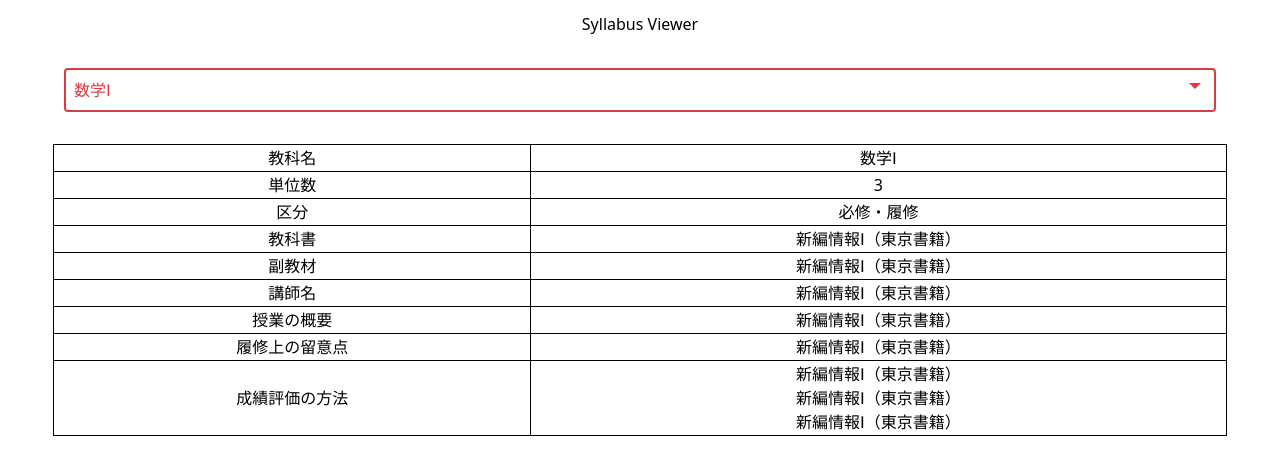
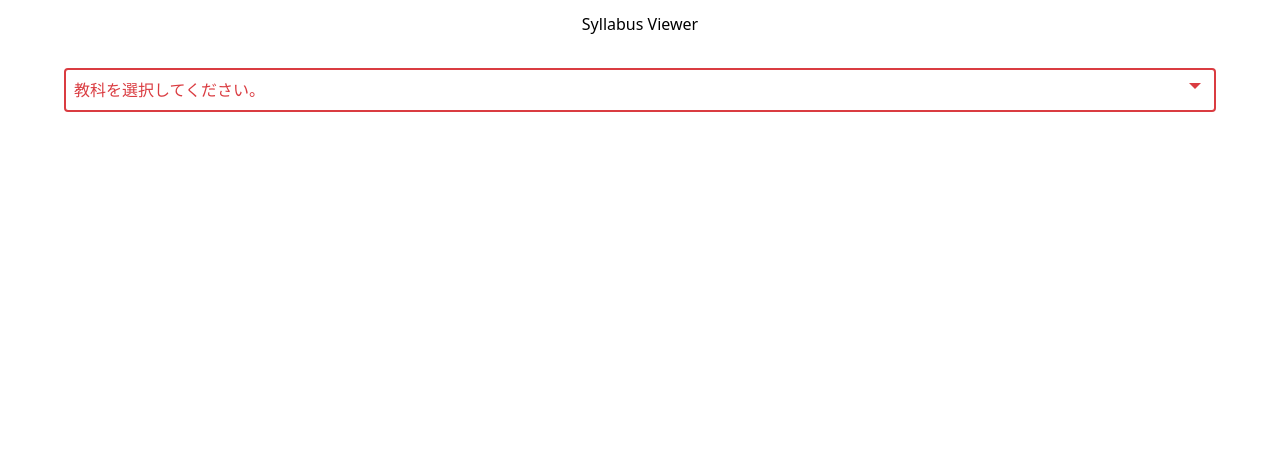
Before and after one commit to jimitas/jibumira-app, a Next.js app: page / in a window 1280 px wide. Shown: the top 468 px of the page. Built offline with nearby package versions, Linux system fonts and the light colour scheme.

Commit message:
教科を選択してください。をはじめに表示する。

```diff
--- a/public/data/syllabus-data.ts
+++ b/public/data/syllabus-data.ts
@@ -16,12 +16,12 @@ const subjects: Subject[] = [
     category: '必修・履修',
     textbook: '新編情報Ⅰ（東京書籍）',
   },
-  {
-    id: 'subject2',
-    subject_class: 'Subject 2 Param 1',
-    credit: 2,
-    category: 'Subject 2 Param 3',
-  },
+  // {
+  //   id: 'subject2',
+  //   subject_class: 'Subject 2 Param 1',
+  //   credit: 2,
+  //   category: 'Subject 2 Param 3',
+  // },
   // 他のダミーデータを追加
 ];
 
--- a/src/pages/index.tsx
+++ b/src/pages/index.tsx
@@ -3,7 +3,12 @@ import subjects, { Subject } from "../../public/data/syllabus-data";
 import styles from "./index.module.css";
 
 export default function Home() {
-  const [selectedSubject, setSelectedSubject] = useState<Subject>(subjects[0]);
+  const [selectedSubject, setSelectedSubject] = useState<Subject | null>(null);
+
+  useEffect(() => {
+    // ページ読み込み時に最初のオプションを選択する
+    setSelectedSubject(null);
+  }, []);
 
   const handleSubjectChange = (e: React.ChangeEvent<HTMLSelectElement>) => {
     const selectedSubjectId = e.target.value;
@@ -20,7 +25,7 @@ export default function Home() {
         <div className={`${styles.cp_ipselect} ${styles.cp_sl03} overflow-hidden w-11/12 mx-auto text-center`}>
           <select
             className="w-full cursor-pointer text-transparent appearance-none bg-transparent"
-            value={selectedSubject.id}
+            value={selectedSubject?.id || ""}
             onChange={handleSubjectChange}
           >
             {" "}
@@ -36,6 +41,8 @@ export default function Home() {
         </div>
       </header>
       <main>
+        {selectedSubject && (
+          <div>
             <table className="w-11/12 mx-auto text-center">
               <tbody>
                 <tr>
@@ -80,6 +87,8 @@ export default function Home() {
                 </tr>
               </tbody>
             </table>
+          </div>
+        )}
       </main>
     </div>
   );
```
Lines whose indentation alone changed are shown as unchanged.
